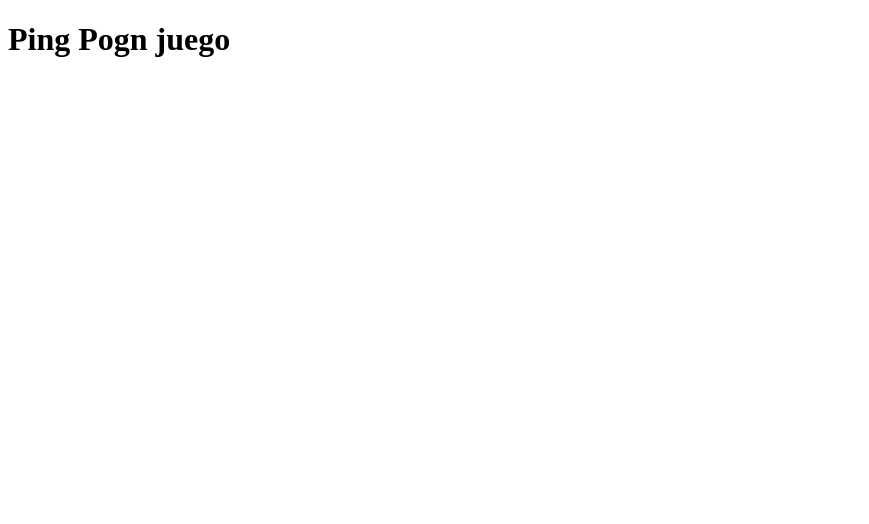
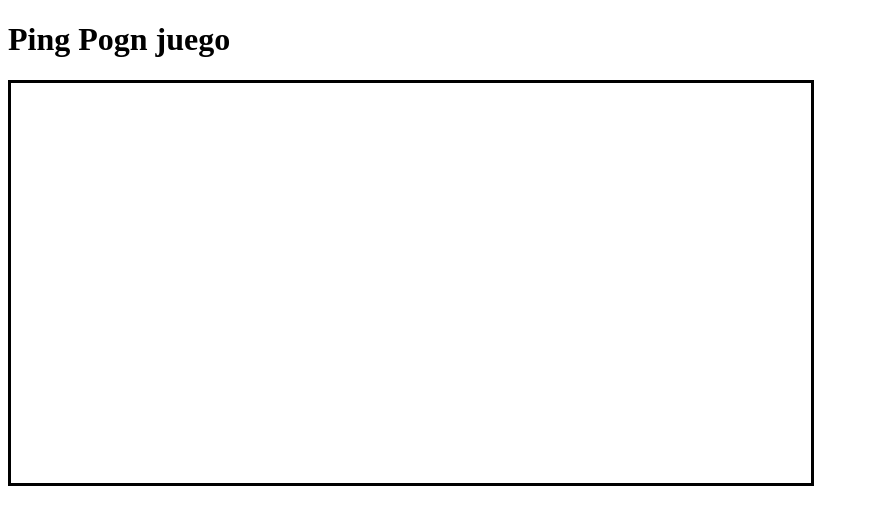
Before and after one commit to riveco20/Practica_1_JavaScript, a plain HTML site: page index.html in a window 1280 px wide. Shown: the whole page, without its empty margins (0-869 px from the left). Drawn offline with Linux system fonts and the light colour scheme.

Commit message:
Agregando lienzo

```diff
--- a/index.html
+++ b/index.html
@@ -2,14 +2,15 @@
 <html lang="en">
 <head>
     <meta charset="UTF-8">
-    <meta http-equiv="X-UA-Compatible" content="IE=edge">
-    <meta name="viewport" content="width=device-width, initial-scale=1.0">
     <title>Practicas para profundiar en javasScript</title>
-    <script src="/pingPong.js"></script>
+    <style>
+        canvas{border:solid}
+    </style>
+
 </head>
 <body>
     <h1>Ping Pogn juego</h1>
     <canvas id="canvas"></canvas>
-
-</body>
+    <script src="pingPong.js"></script>
+    <body>
 </html>
--- a/pingPong.js
+++ b/pingPong.js
@@ -7,13 +7,14 @@
         this.playing = false;
         this.gameOver=false;
         this.bars=[];
+        this.ball= null;
 
     }
 
     self.Board.prototype ={
 
         get elements(){
-             elements = this.bars;
+            var elements = this.bars;
             elements.push(ball);
             return elements;
         }
@@ -27,10 +28,20 @@
     self.BoardView = function(canvas,board){
         this.canvas = canvas;
         this.canvas.width = board.width;
-        this.canvas.height = board.height;
+        this.canvas.height = board.height;;
+        this.board = board;
+        this.ctx = canvas.getContext("2d");
+
     }
-})
+}())
+
+window.addEventListener("load",main);
+
+
 
 function main(){
 
+    var board = new Board(800,400);
+    var canvas = document.getElementById('canvas');
+    var board_view = new BoardView(canvas,board)
 };
```
